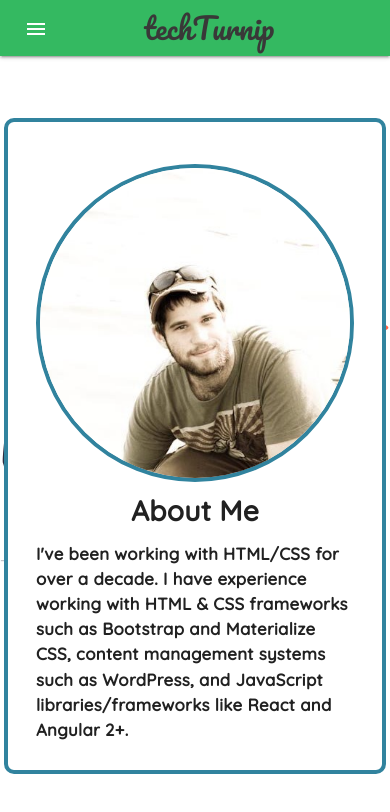
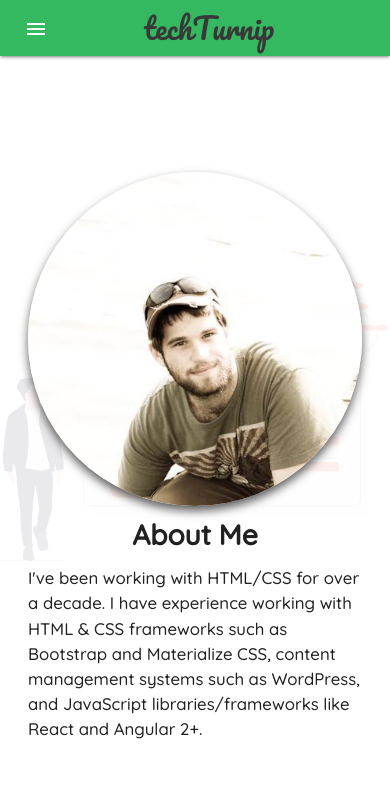
Before and after one commit to techturnip/react-portfolio, a React (Create React App) app: page /about in a window 390 px wide. Shown: the top 812 px of the page. Built offline with nearby package versions, Linux system fonts and the light colour scheme.

Commit message:
add favicon, fix responsive styling, color adjustments

```diff
--- a/public/index.html
+++ b/public/index.html
@@ -21,7 +21,7 @@
     -->
     <!--Import Google Icon Font-->
     <link href="https://fonts.googleapis.com/icon?family=Material+Icons" rel="stylesheet">
-    <title>React App</title>
+    <title>techTurnip</title>
   </head>
   <body>
     <noscript>You need to enable JavaScript to run this app.</noscript>
--- a/src/components/About/_About.scss
+++ b/src/components/About/_About.scss
@@ -2,6 +2,9 @@
   @include bg-mixin;
   @include nav-adjust;
   @include flex-align(center, center);
+
+  @media #{$break-sm} {
+  }
 
   .about-title {
     @include resp-text(3.5rem, 3rem, 2rem);
@@ -13,33 +16,23 @@
 
   .about-content-wrapper {
     @include flex-align(space-around, center);
-    width: 80%;
-    max-width: 1500px;
+    max-width: 962px;
     font-size: 1.2rem;
-    font-weight: 600;
-    letter-spacing: .025rem;
     flex-wrap: nowrap;
     padding: 2rem;
-
-    @media #{$break-lg} {
-      width: 90%;
-    }
-
-    @media #{$break-md} {
-      width: 95%;
-    }
-
-    @media #{$break-sm} {
-      width: 98%;
-    }
+    margin: 1rem;
 
     @media #{$break-md} {
       flex-direction: column-reverse;
     }
+
+    @media #{$break-sm} {
+      margin: 0;
+    }
   }
 
   .about-img {
-    border: solid 4px $border-color;
+    @include box-shadow;
     height: auto;
     width: 100%;
     max-width: 427px;
--- a/src/components/Blog/_Blog.scss
+++ b/src/components/Blog/_Blog.scss
@@ -4,9 +4,6 @@
   @include flex-align(center, center);
   position: relative;
 
-  @media #{$break-lg} {
-    height: auto;
-  }
 
   p {
     margin: 0;
@@ -18,6 +15,15 @@
     padding: 2rem;
     max-width: 960px;
     margin: 2rem auto;
+
+    @media #{$break-md} {
+      margin: 2rem 1rem;
+    }
+
+    @media #{$break-sm} {
+      margin: 0;
+    }
+
 
     // Content styles
     .blog-post-content {
--- a/src/components/Navigation/_Navigation.scss
+++ b/src/components/Navigation/_Navigation.scss
@@ -1,5 +1,7 @@
 .navbar {
   background: $nav-bg-color;
+  z-index: 999;
+  position: fixed;
 
   .brand-logo {
     font-family: $title-font;
--- a/src/components/Portfolio/PortfolioItem.js
+++ b/src/components/Portfolio/PortfolioItem.js
@@ -53,7 +53,6 @@ export default class PortfolioItem extends Component {
 
     return (
        <div style={this.props.bgSvg(portfolioSvg)} className="portfolio">
-        <div className="portfolio-item-wrapper">
             <div className={`portfolio-item white-box ${!isLoading ? 'fade-in' : null}`}>
             <div className="content-column">
               <div className="item-content">
@@ -87,7 +86,6 @@ export default class PortfolioItem extends Component {
               <img className="img-fluid" alt="Portfolio item screenshot" src={img} />
             </div>
           </div>
-        </div>
       </div>
     )
   }
--- a/src/components/Portfolio/_Portfolio.scss
+++ b/src/components/Portfolio/_Portfolio.scss
@@ -6,6 +6,9 @@
 
   @media #{$break-lg} {
     height: auto;
+  }
+
+  @media #{$break-sm} {
   }
 
   .portfolio-wrapper {
@@ -86,15 +89,12 @@
   }
 
   .portfolio-item-wrapper {
-    @include flex-align(center, center);
-    height: 100%;
   }
 
   .portfolio-item {
     display: flex;
     position: relative;
     padding: 2rem;
-    width: 70%;
 
     @media #{$break-sm} {
       flex-direction: column-reverse;
--- a/src/scss/_base.scss
+++ b/src/scss/_base.scss
@@ -83,6 +83,12 @@ a,
   background: $white;
   border: solid 4px $border-color;
   border-radius: 10px;
+
+  @media #{$break-sm} {
+    border: none;
+    width: 100%;
+    background: $white-trans;
+  }
 }
 
 .fade-in {
@@ -118,6 +124,7 @@ a,
 
 // Loading spinner
 .loading {
+  @include flex-align(center, center);
   margin: 5rem 10rem;
 
   .spinner-blue-only {
--- a/src/scss/_mixins.scss
+++ b/src/scss/_mixins.scss
@@ -7,9 +7,14 @@
   flex-wrap: $wrap;
 }
 
-@mixin nav-adjust($height: $nav-vh-calc) {
+@mixin nav-adjust($height: 100vh) {
   min-height: $height;
   width: 100%;
+  padding-top: 64px;
+
+  @media only screen and (max-width: 600px) {
+    padding-top: 56px;
+  }
 }
 
 @mixin box-shadow($size: 5px, $blur: 10px) {
--- a/src/scss/_variables.scss
+++ b/src/scss/_variables.scss
@@ -36,7 +36,7 @@ $raisin-black-trans: rgba(34, 34, 34, .8);
 $onyx: #393838;
 $white: #fff;
 $off-white: #ececec;
-$white-trans: rgba(255, 255, 255, 0.7);
+$white-trans: rgba(255, 255, 255, 0.9);
 $black: #000;
 $gray: gray;
 $light-gray: rgb(202, 202, 202);
@@ -55,7 +55,7 @@ $bg-dark: $onyx;
 $bg-off-white: $off-white;
 
 // Border
-$border-color: $color-secondary-1-0;
+$border-color: $shadow;
 
 // Navigation Colors
 $nav-bg-color: $color-complement-0;
```
Also changed, not shown: public/manifest.json, 1 other file (tests, documents, lock files or other folders).
